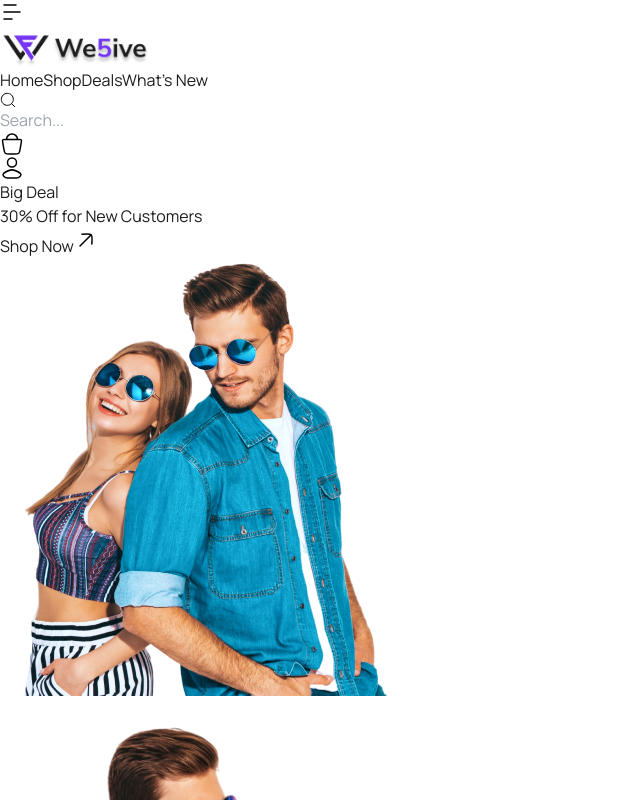
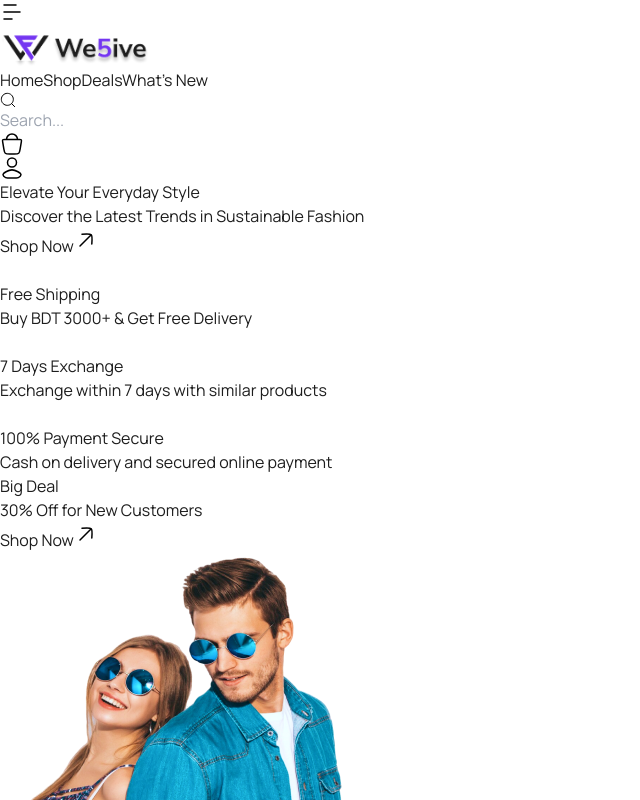
Before and after one commit to rabby-hasan-dev/we5vie-ecomerce-lagning-page, a Next.js app: page / in a window 1280 px wide. Shown: the top 800 px of the page, without its empty margins (0-640 px from the left). Built offline with nearby package versions, Linux system fonts and the light colour scheme.

Commit message:
added hero section

```diff
--- a/src/Components/UI/ButtonComponet.tsx
+++ b/src/Components/UI/ButtonComponet.tsx
@@ -4,7 +4,7 @@ import { ReactNode } from "react";
 
 const ButtonComponet = ({ children }: { children: ReactNode }) => {
     return (
-        <div className="flex justify-start items-center mt-6">
+        <div className="flex justify-start items-center">
             <button className="bg-[#8F71E1] p-2 rounded-full " >{children}</button>
             <button className="bg-[#8F71E1] p-2 rounded-full " >< ArrowUpRight03Icon />
             </button>
--- a/src/Components/UI/Container.tsx
+++ b/src/Components/UI/Container.tsx
@@ -3,7 +3,7 @@ import { ReactNode } from "react";
 
 const Container = ({ children }: { children: ReactNode }) => {
     return (
-        <div className="container mx-auto max-w-7xl px-6 flex-grow">
+        <div className="container mx-auto max-w-7xl px-6 ">
             {children}
         </div>
     );
--- a/src/app/(WithComonLayout)/_components/module/HeroSection/HeroSection.tsx
+++ b/src/app/(WithComonLayout)/_components/module/HeroSection/HeroSection.tsx
@@ -1,9 +1,61 @@
+
+import Container from '@/Components/UI/Container';
+import ButtonComponet from '@/Components/UI/ButtonComponet';
+import { ExchangeIcon, PaymentIcon, TruckDeliveryIcon } from '@/assets/icons';
+
+
 
 
 const HeroSection = () => {
     return (
-        <div>
+        <div className="relative bg-[url('/hero.png')] bg-no-repeat bg-cover flex justify-center items-center h-[70vh] mb-5">
+            <div className="absolute inset-0 bg-black/30 z-10" /> {/* Semi-transparent overlay */}
 
+            <Container>
+                {/* Hero Content */}
+                <div className="relative z-20 text-white text-center p-5 space-y-5">
+                    <h2 className="text-3xl md:text-4xl lg:text-5xl font-extrabold leading-tight">
+                        Elevate Your Everyday Style
+                    </h2>
+                    <p className="text-md md:text-lg mb-8">
+                        Discover the Latest Trends in Sustainable Fashion
+                    </p>
+                    <div className="flex justify-center items-center">
+                        <ButtonComponet>Shop Now</ButtonComponet>
+                    </div>
+                </div>
+            </Container>
+            {/* Feature Section */}
+            <div className="absolute bottom-0 left-0 w-full bg-[#6441C2]/50 rounded-t-lg ">
+                <div className='max-w-screen-xl text-white mx-auto md:flex justify-between items-center gap-8 py-6 px-4 '>
+                    {/* Free Shipping Feature */}
+                    <div className="flex items-center gap-4">
+                        <TruckDeliveryIcon color="#fff" />
+                        <div className="space-y-1">
+                            <h3 className="uppercase font-semibold">Free Shipping</h3>
+                            <p className="text-sm">Buy BDT 3000+ & Get Free Delivery</p>
+                        </div>
+                    </div>
+
+                    {/* 7 Days Exchange Feature */}
+                    <div className="flex items-center gap-4">
+                        <ExchangeIcon color="#fff" />
+                        <div className="space-y-1">
+                            <h3 className="uppercase font-semibold">7 Days Exchange</h3>
+                            <p className="text-sm">Exchange within 7 days with similar products</p>
+                        </div>
+                    </div>
+
+                    {/* 100% Secure Payment Feature */}
+                    <div className="flex items-center gap-4">
+                        <PaymentIcon color="#fff" />
+                        <div className="space-y-1">
+                            <h3 className="uppercase font-semibold">100% Payment Secure</h3>
+                            <p className="text-sm">Cash on delivery and secured online payment</p>
+                        </div>
+                    </div>
+                </div>
+            </div>
         </div>
     );
 };
--- a/src/app/(WithComonLayout)/page.tsx
+++ b/src/app/(WithComonLayout)/page.tsx
@@ -1,11 +1,13 @@
 
 import CollectionSlide from "./_components/module/Collection/CollectionSlide";
 import Discount from "./_components/module/Discount/Discount";
+import HeroSection from "./_components/module/HeroSection/HeroSection";
 
 
 export default function Home() {
   return (
     <div className="space-y-[75px] " >
+      <HeroSection />
       <Discount />
       <CollectionSlide />
       <Discount />
```
Also changed, not shown: public/hero.png (added), src/assets/hero.png (added).
